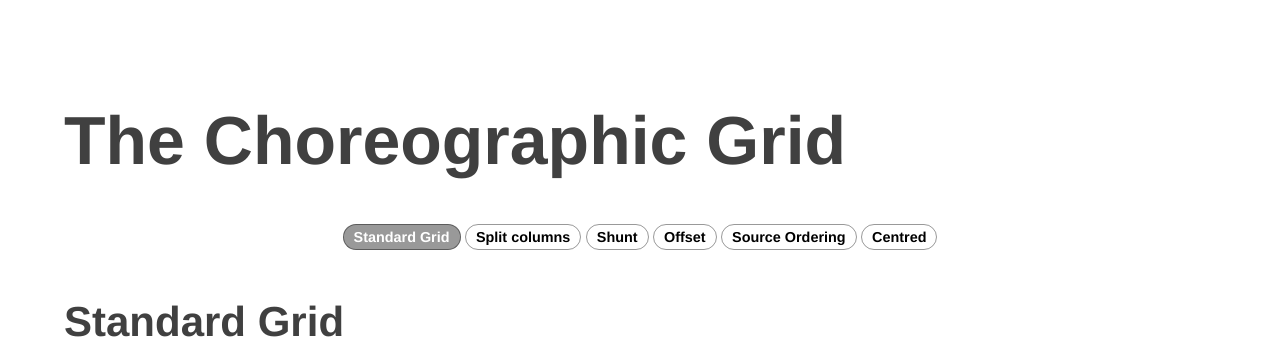
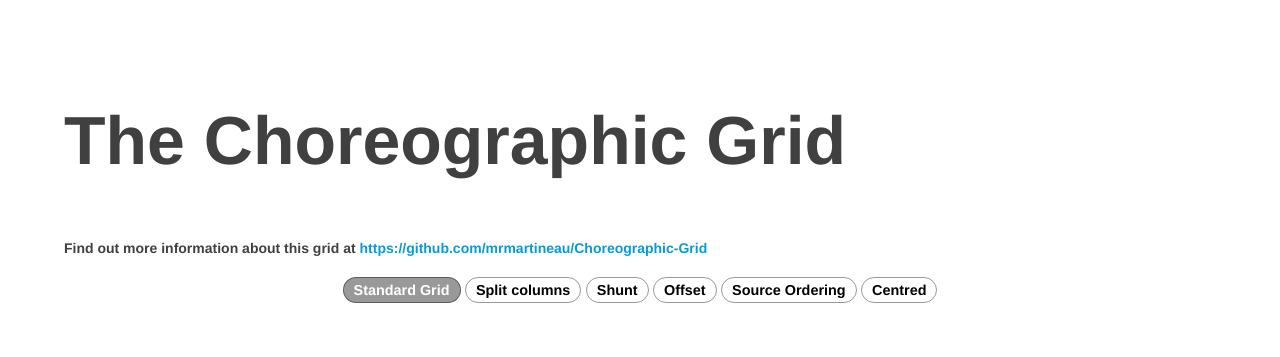
Before and after one commit to TryKickoff/kickoff, a plain HTML site: page examples/grids.html in a window 1280 px wide. Shown: the top 357 px of the page. Drawn offline with nearby package versions, Linux system fonts and the light colour scheme.

Commit message:
add find out more about the grid link

```diff
--- a/examples/grids.html
+++ b/examples/grids.html
@@ -29,6 +29,7 @@
 		<!--  ==============  -->
 		<header id="masthead" role="banner">
 			<h1>The Choreographic Grid</h1>
+			<h4>Find out more information about this grid at <a href="https://github.com/mrmartineau/Choreographic-Grid" title="https://github.com/mrmartineau/Choreographic-Grid">https://github.com/mrmartineau/Choreographic-Grid</a></h4>
 		</header>
 
 		<ul class="tabs">
```
